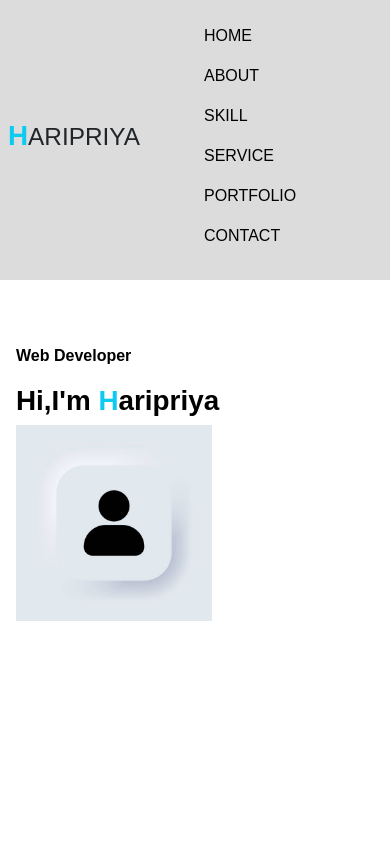
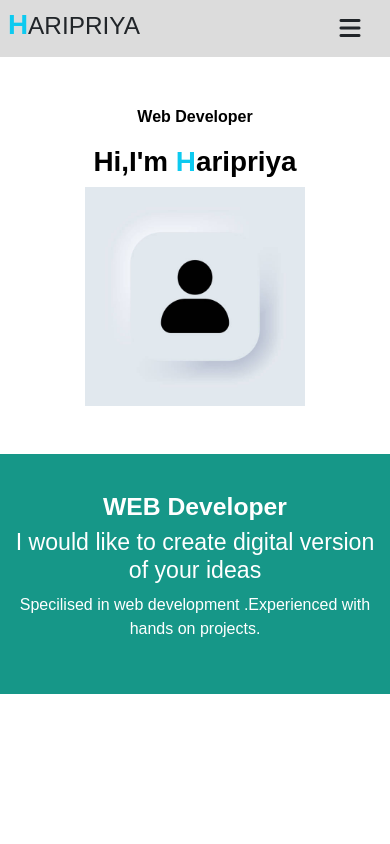
Before and after one commit to Haripriya-VR/Personal-Website, a plain HTML site: page index.html in a window 390 px wide. Shown: the top 844 px of the page. Drawn offline with nearby package versions, Linux system fonts and the light colour scheme.

Commit message:
added menu bar

```diff
--- a/index.html
+++ b/index.html
@@ -15,29 +15,40 @@
      <div id="header">
             <nav class="d-flex align-items-center p-2 nav-bar justify-content-between">
                 <h1 ><span class="text-info"><b>H</b></span><small>ARIPRIYA</small></h1>
-            <ul class=" mt-2 list-inline mx-5  list-unstyled">
+                <ul id="side-menu" class=" list-inline   list-unstyled">
                     <li class="mx-3 my-2 list-inline-item"><a class="text-decoration-none "  href="#header">HOME</a></li>
                     <li class="mx-3 my-2 list-inline-item"><a class="text-decoration-none " href="#about">ABOUT</a></li>
                     <li class="mx-3 my-2 list-inline-item"><a class="text-decoration-none " href="#skill">SKILL</a></li>
                     <li class="mx-3 my-2 list-inline-item"><a class="text-decoration-none " href="#services">SERVICE</a></li>
                     <li class="mx-3 my-2 list-inline-item"><a class="text-decoration-none " href="#portfolio">PORTFOLIO</a></li>
                     <li class="mx-3 my-2 list-inline-item"><a class="text-decoration-none " href="#contact">CONTACT</a></li>
+                    <i class="fa-solid fa-xmark fa-xl " onclick="closemenu()"></i>
                 </ul>
+                <i class="fa-solid fa-bars fa-xl" onclick="openmenu()"></i>
             </nav>
-        <div class="container p-3 pe-5">
-            <div class="row mt-5 d-flex justify-content-center align-items-center">
-                <div class="col-md-6 header-text">
-                    <p>Web Developer</p>
-                    <h1>Hi,I'm <span class="text-info"><b>H</b></span>aripriya</h1>
+            <div class="container d-flex justify-content-center align-items-center mt-5">
+                <div class="row">
+                    <div class="col-md-6 header-text  ">
+                        <p class="text-center">Web Developer</p>
+                        <h1 class="text-center">Hi,I'm <span class="text-info"><b>H</b></span>aripriya</h1>
                     </div>
-                <div class="col-md-6 left-col ">
+                    <div class="col-md-6 left-col d-flex justify-content-center ">
                         <img src="./assets/istockphoto-1316420668-612x612.jpg" alt="">
+                    </div>
+                </div>
+            </div>
+            <div class="container-fluid hero-container mt-5">
+                <div class=" row hero-text text-white d-flex align-items-center">
+                       <div class="col-12 hero-content">
+                        <h2 class="text-center fw-bold">WEB Developer</h2>
+                        <h3 class="text-center">I would like to create digital version of your ideas</h3>
+                        <p class="text-center">Specilised in web development .Experienced with hands on projects.</p>
                        </div>
                 </div>
             </div>
     </div>
     <hr>
-    <!----------- about  ---------->
+    <!----------- about ------------>
     <div id="about">
         <div class="container  my-4">
             <div class="about-title d-flex align-items-center justify-content-center m-5 ">
@@ -245,6 +256,8 @@
     </div>
 </footer>
 
+
+    <script src="script.js"></script>
     <script src="https://cdn.jsdelivr.net/npm/bootstrap@5.3.1/dist/js/bootstrap.bundle.min.js"></script>
 </body>
 </html>
--- a/script.js
+++ b/script.js
@@ -0,0 +1,10 @@
+const sideMenu = document.getElementById("side-menu")
+
+function openmenu(){
+    sideMenu.style.right ="0"
+    console.log("hiii");
+}
+function closemenu() {
+    sideMenu.style.right ="-200px"
+    console.log("jii");
+}
--- a/sytle.css
+++ b/sytle.css
@@ -17,8 +17,6 @@ body{
 #header{
     width: 100%;
     height: 100vh;
-    background-size: cover;
-
 }
 .nav-bar{
    background-color: gainsboro;
@@ -31,7 +29,7 @@ nav ul li a::after{
   content: '';
   width: 0;
   height: 3px;
-  background: rgb(51, 151, 178);
+  background: #169788;
   position: absolute;
   left: 0;
   bottom: -6px;
@@ -49,6 +47,19 @@ nav ul li a:hover::after{
 .header-text h1{
     margin-top: .5em;
     font-weight: 600;
+}
+.hero-container{
+    background-color: #169788;
+    height: 240px;
+}
+.hero-text{
+    background-color: #169788;
+    height: 100%;
+
+}
+.hero-content{
+    /* display: none; */
+    transition: text 0.5s transform 0.5s;
 }
 /*-------------------- about-------------------------- */
 .row{
@@ -93,7 +104,7 @@ nav ul li a:hover::after{
 .skills .progress-bar {
     width: 50px;
    height: 16px;
-    background-color: #34b7a7;
+    background-color:  #169788;
 }
 /* ------------------services---------------- */
 .cards{
@@ -169,3 +180,34 @@ form input ,form textarea{
 .footer-content{
     text-align: center;
 }
+
+/* ------------ css for small text */
+nav .fa-solid {
+   display: none;
+   padding-right: .9em;
+}
+@media only screen and (max-width: 900px){
+    nav .fa-solid {
+        display: block;
+     }
+     nav ul {
+        background: #989f9e;
+        position:fixed;
+        top: 0;
+        right: -200px;
+        width: 200px;
+        padding-top: 50px;
+        height: 100vh;
+        margin: 0;
+        z-index: 2;
+     }
+     nav ul li a{
+        display: block;
+        margin: 20px;
+     }
+     nav ul .fa-solid {
+        position: absolute;
+        top: 25px;
+        right: 25px;
+     }
+}
```
Lines whose indentation alone changed are shown as unchanged.
